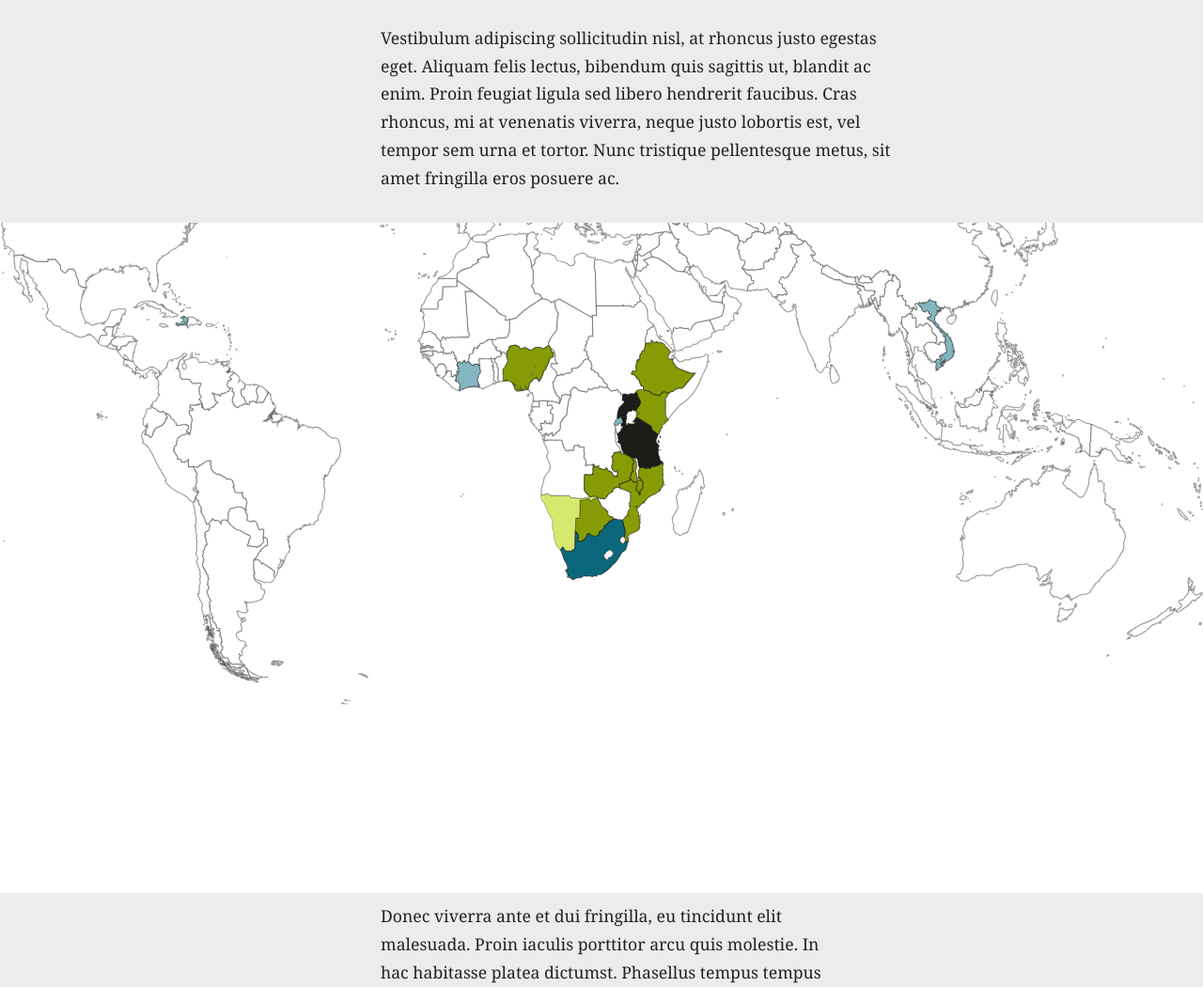
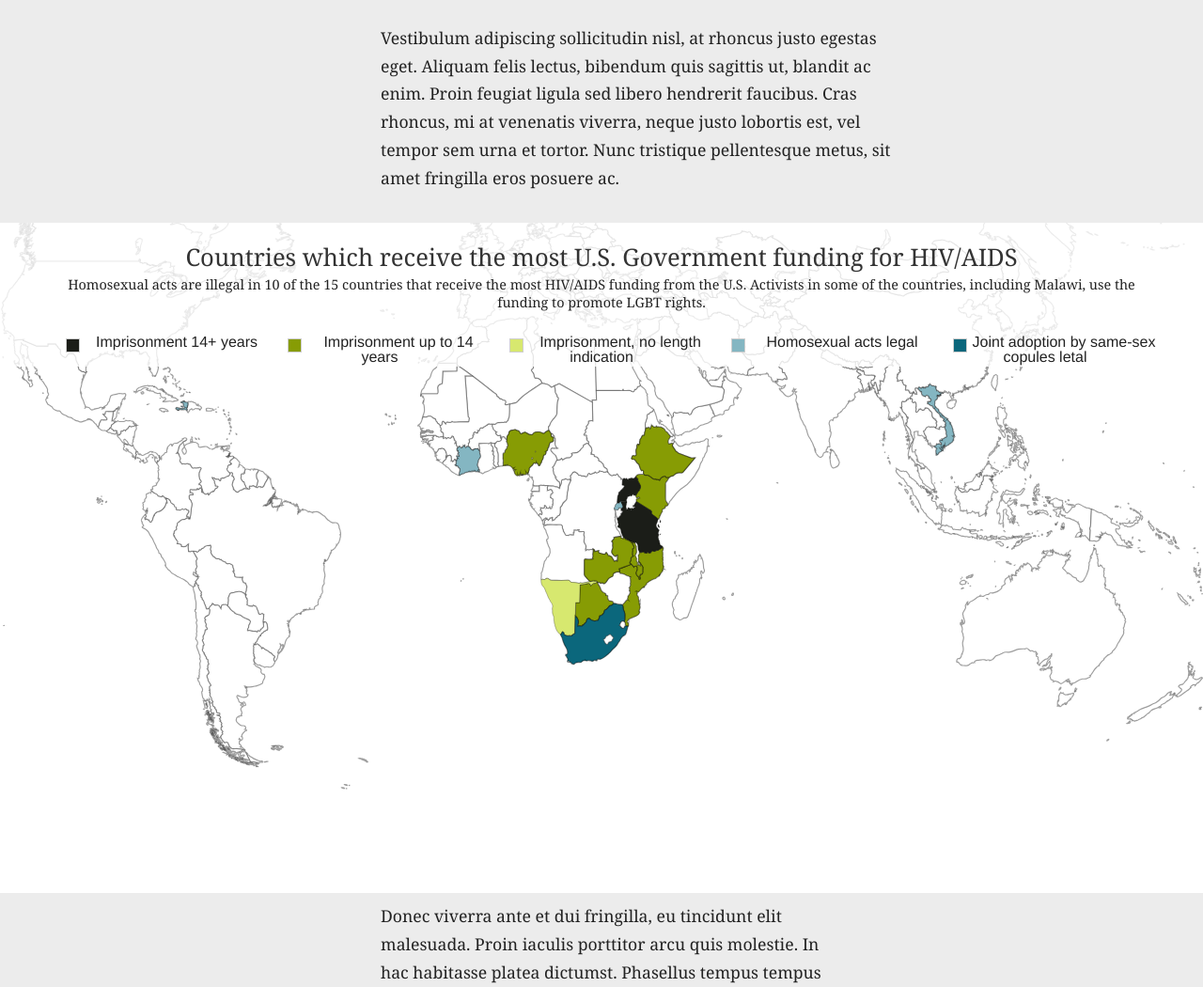
Before and after one commit to dailybruin/bob-2013, a PHP site: page / in a window 1280 px wide. Shown: the part 2069-3119 px from the top of the page at 94% size. Run offline with PHP 8.4, Linux system fonts and the light colour scheme; a stand-in replaces the project's code that opens the database connection; some libraries are stand-ins or nearby versions.

Commit message:
Added a key

```diff
--- a/css/app.css
+++ b/css/app.css
@@ -459,6 +459,11 @@ footer .copyright a, footer .copyright a:visited, footer .copyright a:visited, f
 .graphic {
   background-color:white;
   margin: 10px 0;
+  font-family:"Helvetica Neue", "Helvetica", Arial, sans-serif;
+}
+
+#graphic-usfunding {
+  position:relative;
 }
 
 #graphic-usfunding .mapcontainer {
@@ -472,11 +477,65 @@ footer .copyright a, footer .copyright a:visited, footer .copyright a:visited, f
   display: block;
   height: 100%;
   position: relative;
-  top: -200px;
+  top: -110px;
   overflow: hidden;
   left: -10%;
 }
 
+#graphic-usfunding .graphic-key li {
+  display: block;
+  width: 20%;
+  float: left;
+  line-height: 1em;
+}
+
+.graphic-title {
+  color: #333;
+  text-align: center;
+  font-weight: normal;
+  font-family: Georgia;
+  font-size: 1.6em;
+  margin: 17px;
+}
+.graphic-explainer {
+  margin-bottom: 10px;
+  display: block;
+  font-size: 0.9em;
+  line-height: 1.3;
+  font-family: Georgia, serif;
+  margin-bottom: 25px;
+}
+.graphic-title + .graphic-explainer {
+  margin-top: -15px;
+}
+
+.graphic-header {
+  position: absolute;
+  z-index: 1;
+  background-color: rgba(255,255,255,0.8);
+  width: 100%;
+  text-align:center;
+  box-sizing:border-box;
+  padding:2px 50px;
+}
+
+.graphic-key {
+  list-style: none;
+}
+.graphic-key li {
+  display: inline-block;
+}
+.graphic-key .sample {
+  height: 15px;
+  width: 15px;
+  display: block;
+  border: 1px solid #cecece;
+  float: left;
+  margin-left: 20px;
+  margin-right: 5px;
+  position: relative;
+  top: 4px;
+}
 
 /* Use this media query to add styles to any device that supports media queries */
 @media only screen { }
--- a/inc/day1.story.php
+++ b/inc/day1.story.php
@@ -62,6 +62,17 @@
   </div><!-- end div.row -->
 
   <div class="graphic" id="graphic-usfunding">
+    <div class="graphic-header">
+      <h4 class="graphic-title">Countries which receive the most U.S. Government funding for HIV/AIDS</h4>
+      <span class="graphic-explainer">Homosexual acts are illegal in 10 of the 15 countries that receive the most HIV/AIDS funding from the U.S. Activists in some of the countries, including Malawi, use the funding to promote LGBT rights.</span>
+      <ul class="graphic-key">
+        <li><div class="sample" style="background-color:#1B1D18"></div>Imprisonment 14+ years</li>
+        <li><div class="sample" style="background-color:#879C04"></div>Imprisonment up to 14 years</li>
+        <li><div class="sample" style="background-color:#D7E86F"></div>Imprisonment, no length indication</li>
+        <li><div class="sample" style="background-color:#84B6C2"></div>Homosexual acts legal</li>
+        <li><div class="sample" style="background-color:#0B677C"></div>Joint adoption by same-sex copules letal</li>
+      </ul>
+    </div>
     <div class="mapcontainer"></div>
   </div><!-- end div#graphic-usfunding -->
 
```
